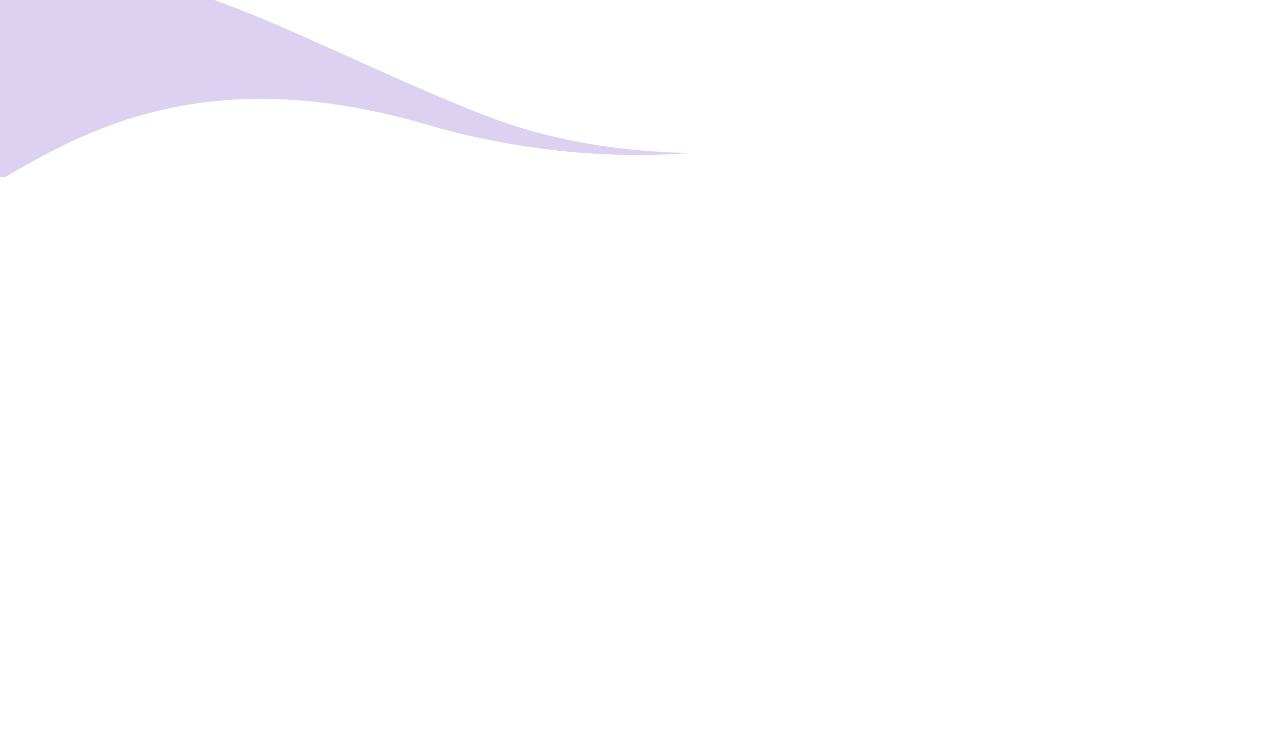
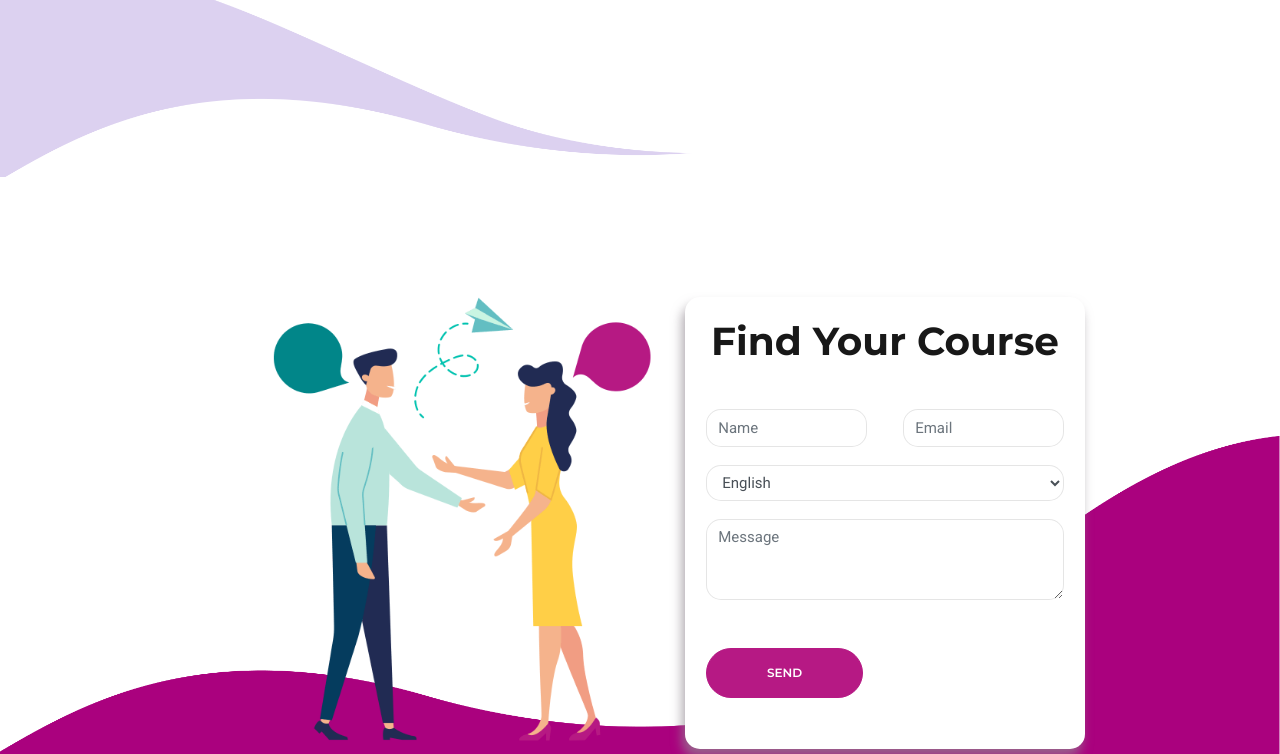
Before and after one commit to Cybersoft-LeThanhLiem/Tabula-Theme, a plain HTML site: page Our Team/index.html in a window 1280 px wide. Shown: the part 548-1302 px from the top of the page. Before the commit the page ends 800 px from the top, so only its background shows below. Drawn offline with nearby package versions, Linux system fonts and the light colour scheme; no server answers.

Commit message:
Add Contact section

```diff
--- a/Our Team/index.html
+++ b/Our Team/index.html
@@ -109,6 +109,41 @@
         </div>
     </section>
 
+    <section class="contact">
+        <div class="row no-gutters contact-content">
+            <div class="col-lg-6 col-12 contact-img">
+                <img src="./images/conatct_inner.png" alt="">
+            </div>
+            <div class="col-lg-6 col-12 contact-form">
+                <form>
+                    <h1 class="text-center">Find Your Course</h1>
+                    <div class="form-content">
+                        <div class="form-row first-row">
+                            <!-- <i class="fas fa-user"></i> -->
+                            <input type="text" class="form-control" id="txtName" placeholder="Name">
+                            <input type="email" class="form-control" id="txtEmail" placeholder="Email">
+                        </div>
+                        <div class="form-row">
+                            <select class="form-control" id="">
+                                <option>English</option>
+                                <option>French</option>
+                                <option>Spanish</option>
+                                <option>German</option>
+                            </select>
+                        </div>
+                        <div class="form-row">
+                            <textarea class="form-control" id="" rows="3" placeholder="Message"></textarea>
+                        </div>
+                    </div>
+                    <button class="btn purple-btn">SEND</button>
+                </form>
+            </div>
+        </div>
+        <div class="contact-wave">
+            <img src="./images/accent_bottom_wave_01.png" alt="">
+        </div>
+    </section>
+
     <script src="https://code.jquery.com/jquery-3.5.1.slim.min.js"
         integrity="sha384-DfXdz2htPH0lsSSs5nCTpuj/zy4C+OGpamoFVy38MVBnE+IbbVYUew+OrCXaRkfj"
         crossorigin="anonymous"></script>
--- /dev/null
+++ b/Our Team/sass/Components/_button.scss
@@ -0,0 +1,13 @@
+.purple-btn {
+    font-family: "Montserrat", Arial, Helvetica, sans-serif;
+    border-radius: 50px;
+    background-color: $color-purple;
+    @include styleText(white, 0.8em, $fw-3);
+    padding: 15px 60px;
+    border: 1px solid $color-purple;
+
+    &:hover {
+        color: $color-purple;
+        background-color: #fff;
+    }
+}
--- /dev/null
+++ b/Our Team/sass/Layouts/_contact.scss
@@ -0,0 +1,70 @@
+.contact {
+    position: relative;
+    padding-top: 8rem;
+    padding-left: 6rem;
+    .contact-content {
+        position: relative;
+        z-index: 20;
+        .contact-img {
+            padding-left: 10rem;
+            img {
+                max-height: 550px;
+            }
+        }
+
+        .contact-form {
+            display: flex;
+            align-items: center;
+            form {
+                background-color: #fff;
+                h1 {
+                    font-family: "Montserrat", Arial, Helvetica, sans-serif;
+                    @include styleText($color-dark-1, 2.6rem, $fw-4);
+                }
+                padding: 20px;
+                max-width: 400px;
+                border-radius: 15px;
+                border: 1px solid transparent;
+                box-shadow: -3px 8px 11px 0px rgba(145, 136, 145, 0.71);
+                .form-content {
+                    margin: 3rem 0 2rem;
+                    .form-row {
+                        width: 100%;
+                        margin-right: 0;
+                        margin-left: 0;
+                    }
+
+                    input,
+                    select,
+                    textarea {
+                        border-radius: 15px;
+                        margin-bottom: 1.2rem;
+                        border: 1px solid rgba(0, 0, 0, 0.1);
+                    }
+
+                    .first-row {
+                        justify-content: space-between;
+                        input {
+                            width: 45%;
+                            padding: 1.2rem 0.75rem;
+                        }
+                    }
+
+                    i {
+                        color: $color-purple;
+                    }
+                }
+
+                .purple-btn {
+                    margin-bottom: 2rem;
+                }
+            }
+        }
+    }
+
+    .contact-wave {
+        position: absolute;
+        bottom: -5px;
+        left: 0;
+    }
+}
--- a/Our Team/sass/main.scss
+++ b/Our Team/sass/main.scss
@@ -9,3 +9,7 @@
 @import './Layouts/header';
 @import './Layouts/hero';
 @import './Layouts/teachers';
+@import './Layouts/contact';
+
+// Components
+@import './Components/button';
```
Also changed, not shown: Our Team/css/main.css, Our Team/images/conatct_inner.png (added), 1 other file.
